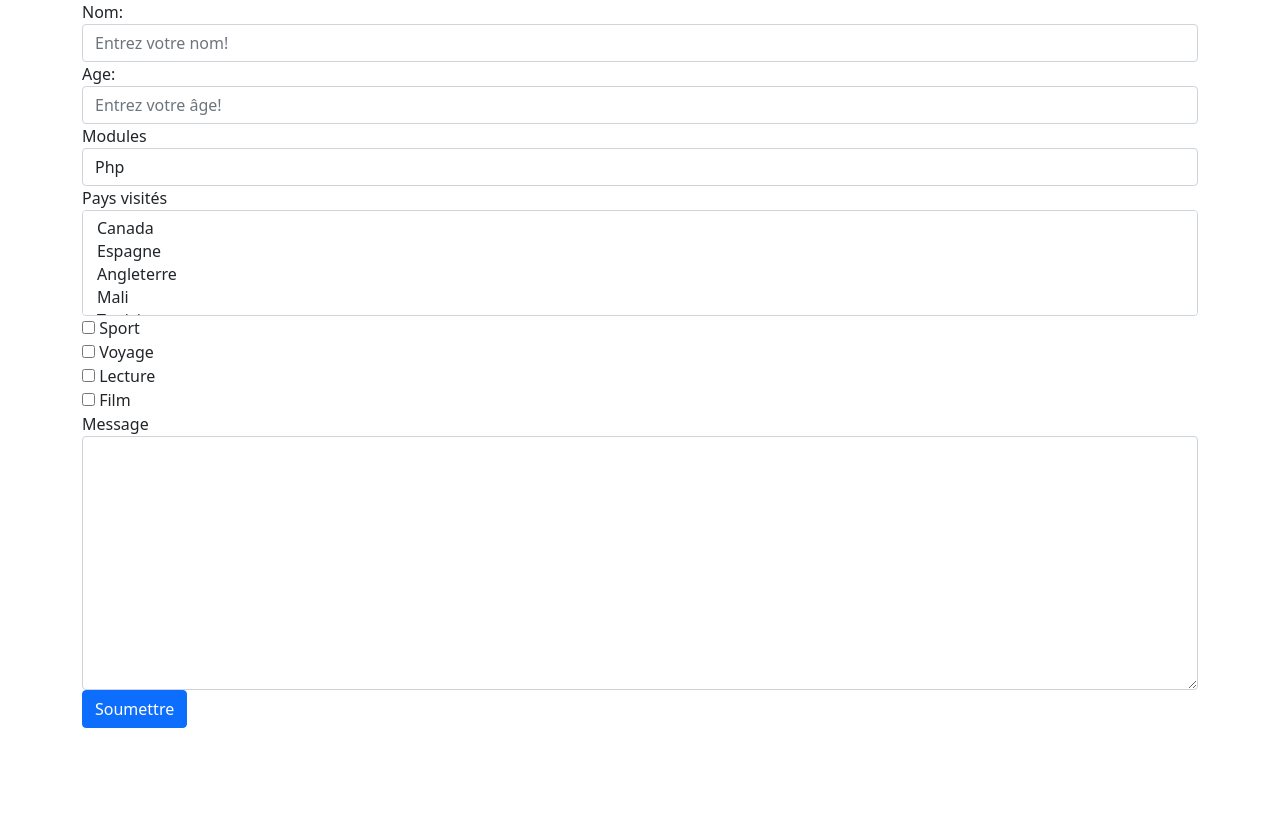
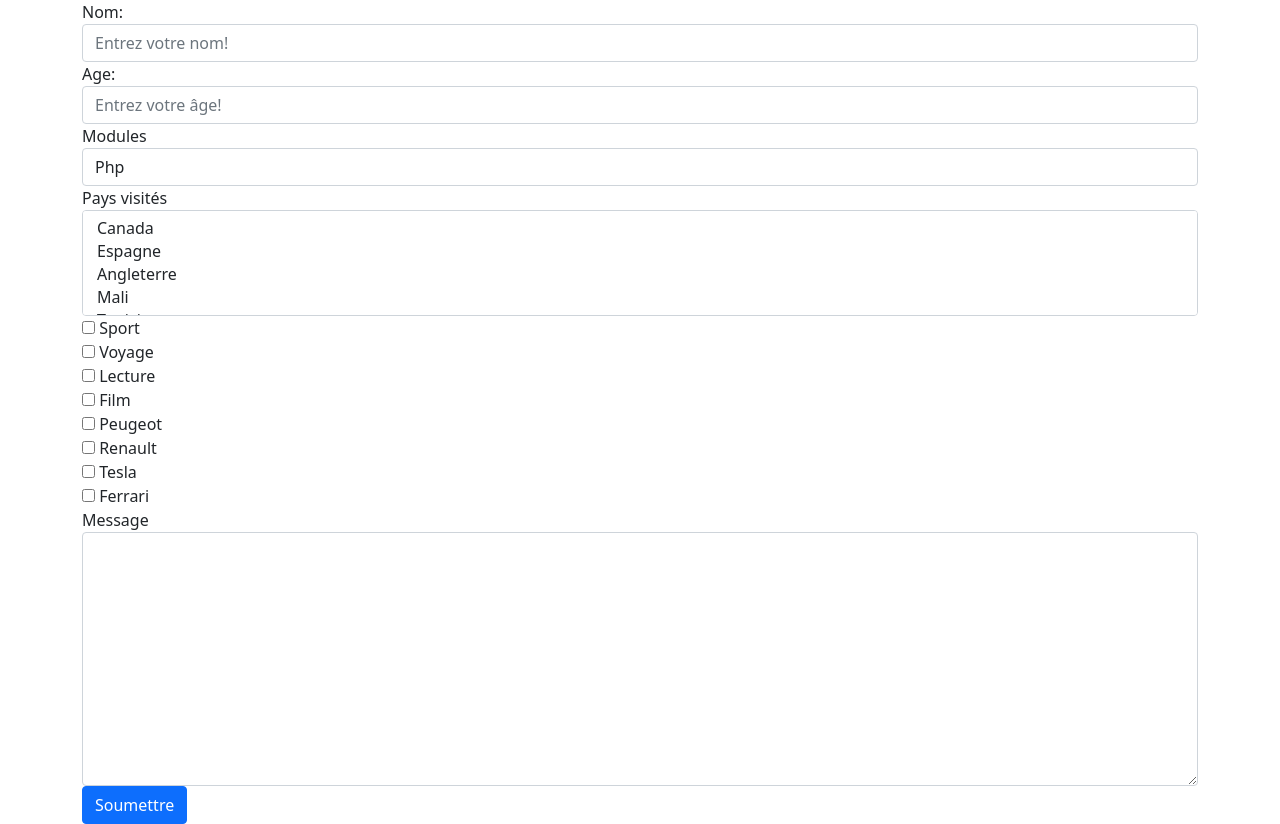
Before and after one commit to Dwwm2022/cours_php, a PHP site: page /exemple18.php in a window 1280 px wide. Before the commit the page ends 728 px from the top, so only its background shows below. Run offline with PHP 8.4, Linux system fonts and the light colour scheme.

Commit message:
add checkbox (2)

```diff
--- a/proc/exemples/exemple18.php
+++ b/proc/exemples/exemple18.php
@@ -51,6 +51,20 @@
 
             </div>
             <div class="form-group">
+                <input type="checkbox" name="marque['Peugeot']" id="peugeot">
+                <label for="peugeot">Peugeot</label><br>
+
+                <input type="checkbox" name="marque['Renault']"  id="renault">
+                <label for="renault">Renault</label><br>
+
+                <input type="checkbox" name="marque['Tesla']"  id="tesla">
+                <label for="tesla">Tesla</label><br>
+
+                <input type="checkbox" name="marque['Ferrari']"  id="ferrari">
+                <label for="ferrari">Ferrari</label><br>
+
+            </div>
+            <div class="form-group">
                 <label for="message">Message</label>
                 <textarea class="form-control" name="message" id="message" cols="30" rows="10"></textarea>
             </div>
```
Also changed, not shown: proc/exemples/traitement.php (+10 -0 lines).
